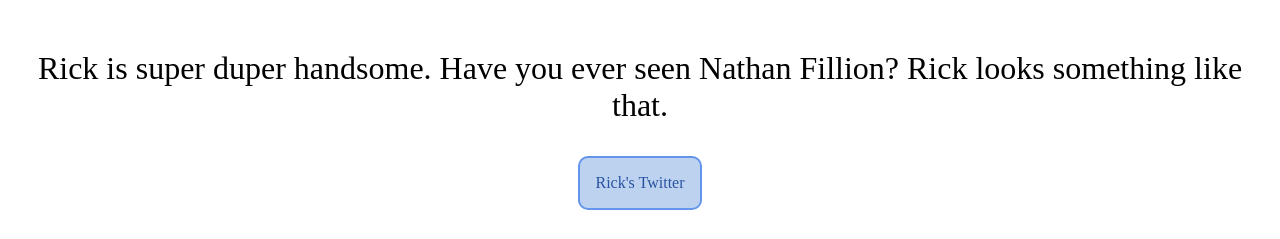
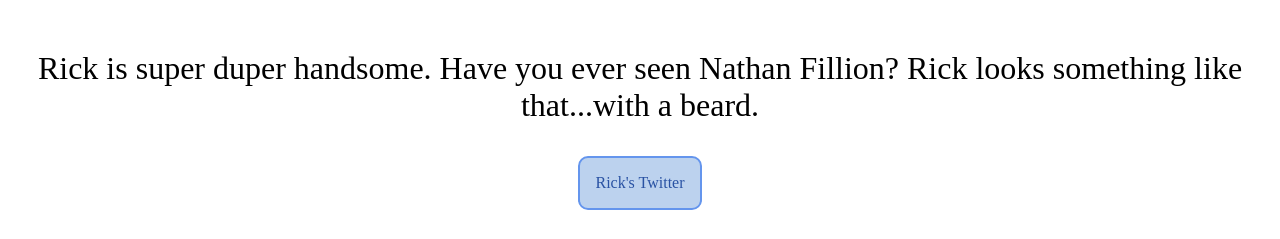
Before and after one commit to evorick/tts_dc_test, a plain HTML site: page css_basics_test/about_me.html in a window 1280 px wide. Shown: the part 561-800 px from the top of the page. Drawn offline with Linux system fonts and the light colour scheme.

Commit message:
test commit

```diff
--- a/css_basics_test/about_me.html
+++ b/css_basics_test/about_me.html
@@ -20,7 +20,7 @@
 
 
     <h1>Rick Kadlac</h1>
-    <p>Rick is super duper handsome. Have you ever seen Nathan Fillion? Rick looks something like that.</p>
+    <p>Rick is super duper handsome. Have you ever seen Nathan Fillion? Rick looks something like that...with a beard.</p>
     <a href="http://twitter.com/RickKadlac"><div><p class="button">Rick's Twitter</p></div></a>
 </body>
 </html>
```
